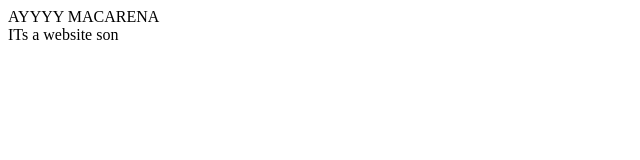
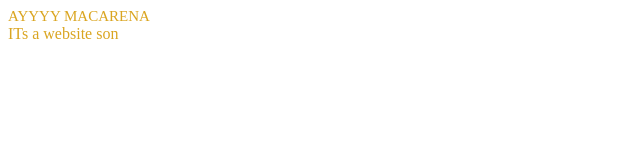
Before and after one commit to john-dulaney/john-dulaney-Deprecated-website.github.io, a plain HTML site: page index.html in a window 1280 px wide. Shown: the whole page, without its empty margins (0-640 px from the left). Drawn offline with Linux system fonts and the light colour scheme.

Commit message:
another update

```diff
--- a/index.html
+++ b/index.html
@@ -1,14 +1,14 @@
 <!DOCTYPE html>
 <html lang="en">
 <head>
-    <link src="styles.css" rel=:"stylesheet"
+    <link href="styles.css" rel="stylesheet"
     <meta charset="UTF-8">
     <meta name="viewport" content="width=device-width, initial-scale=1.0">
     <meta http-equiv="X-UA-Compatible" content="ie=edge">
     <title>Welcome to My Personal Site</title>
 </head>
 <body>
-    <article id="intro">
+    <article id="intro" class="article">
         AYYYY MACARENA
     </article>
     <article id="history" class="article">
```
